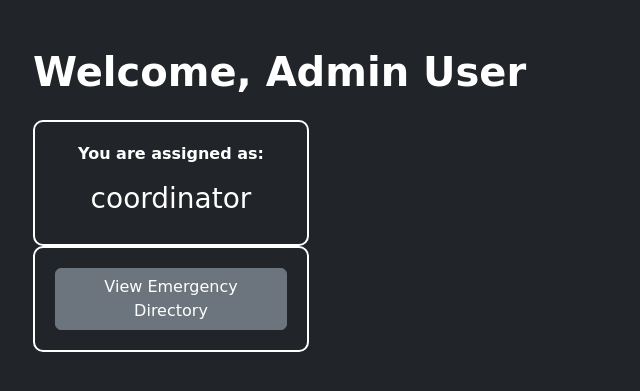
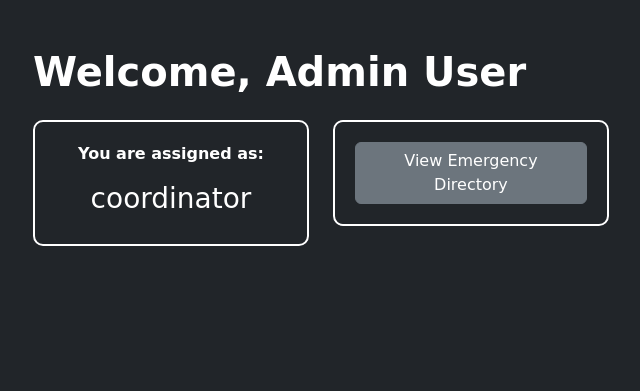
Before and after one commit to fluidpotata/CSE470_Project, a Flask app: page /volunteer in a window 1280 px wide. Shown: the top 391 px of the page, without its empty margins (169-809 px from the left). Run offline with Flask 3, Linux system fonts and the light colour scheme; a user stored in the database is signed in; data comes from the database, SQL or seed files in the repository.

Commit message:
fix row column issue

```diff
--- a/templates/vdash.html
+++ b/templates/vdash.html
@@ -35,8 +35,6 @@
                         <h3>{{ voln.role }}</h3>
                     </div>
                 </div>
-            </div>
-            <div class="row g-4">
                 <div class="col-md-4">
                     <div class="box">
                         <a href="{{ url_for('emergency_directory') }}" class="btn btn-secondary">
```
